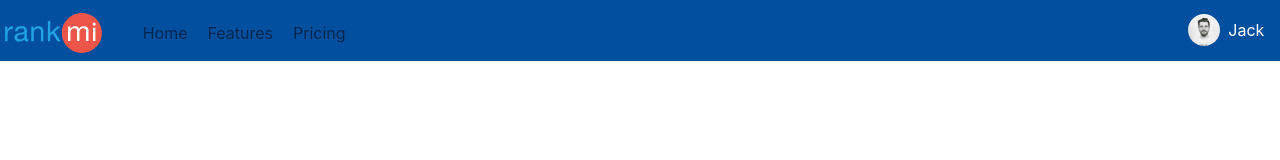
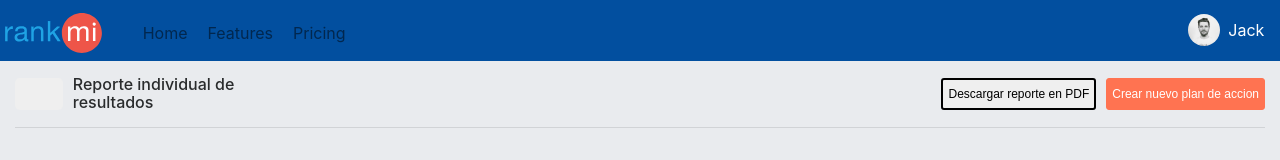
Before and after one commit to omarcresp/rkm-test, a website: page index.html in a window 1280 px wide. Drawn offline with nearby package versions, Linux system fonts and the light colour scheme.

Commit message:
Report Head complete

```diff
--- a/assets/less/main.less
+++ b/assets/less/main.less
@@ -1,13 +1,24 @@
+/* Variables =====================================================*/
     @colorPrincipal: #024f9f;
+
+/* =============================================================== */
+
+/* Estilos Generales y Funciones ================================= */
+    body {
+        background-color: #e9ebee;
+    }
 
     .user-img {
         border-radius: 50%;
         height: 2em;
     }
+/* =============================================================== */
 
+/* HEADER ======================================================== */
     header {
         padding-top: 5px;
         background-color: @colorPrincipal;
+        margin-bottom: 15px;
     }
 
     .img-home {
@@ -30,3 +41,41 @@ header .navbar-nav {
             color: white;
         }
     }
+/* =============================================================== */
+
+/* Report Heading ================================================ */
+   .report-control {
+
+        h1 {
+            font-size: 1em;
+            margin: 0 0 0 10px;
+        }
+
+        button {
+            height: 2em;
+            width: 50px;
+            border-style: none;
+            border-radius: 5px;
+        }
+    }
+
+    .report-save {
+        button {
+            font-size: 12px;
+            padding: 5px;
+            margin-left: 10px;
+            border-radius: 3px;
+            border-style: solid;
+        }
+
+        .report-download:active {
+            background-color: #ccccdd;
+        }
+
+        .report-create {
+            background-color: #ff7351;
+            color: white;
+            border: 1px #ff7351 solid;
+        }
+    }
+/* =============================================================== */
--- a/index.html
+++ b/index.html
@@ -57,6 +57,19 @@
         <!-- Flecha: ver mas -->
       </div>
     </header>
+    <section class="row d-flex align-items-center"> <!-- Cabezera del reporte -->
+      <div class="col-3 d-flex align-items-center report-control">
+        <button></button> <!-- Boton de ir atras -->
+
+        <h1>Reporte individual de resultados</h1> <!-- Nombre de la ventana -->
+      </div>
+
+      <div class="col-5 offset-4 report-save d-flex justify-content-end">
+        <button class="report-download">Descargar reporte en PDF</button> <!-- Descargar PDF -->
+        <button class="report-create">Crear nuevo plan de accion</button> <!-- Nuevo plan de accion -->
+      </div>
+    </section>
+    <hr />
   </div>
 </body>
 </html>
```
Also changed, not shown: aux.txt (+0 -12 lines). Lines whose indentation alone changed are shown as unchanged.
